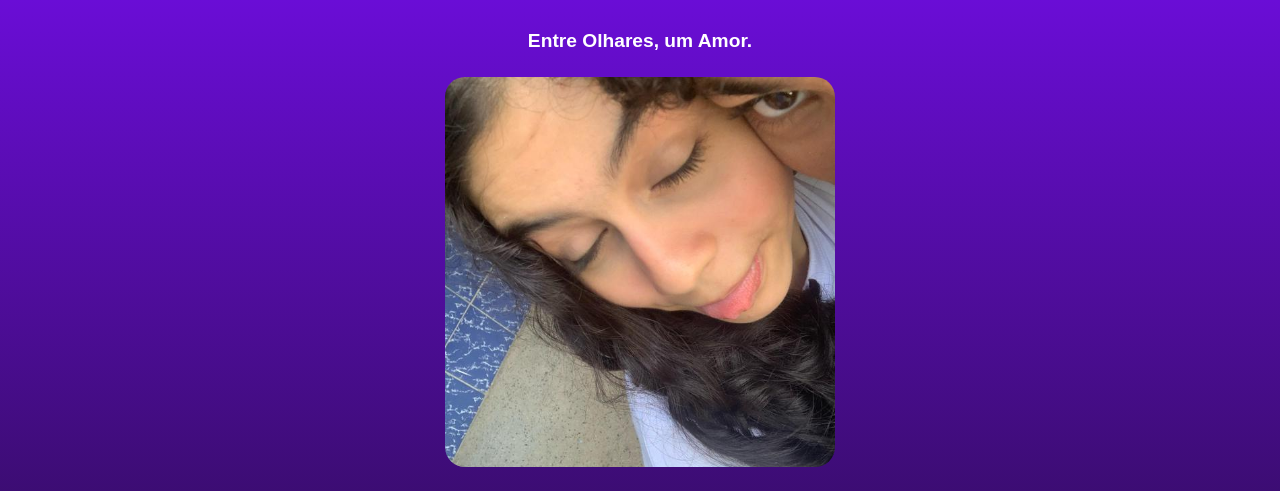
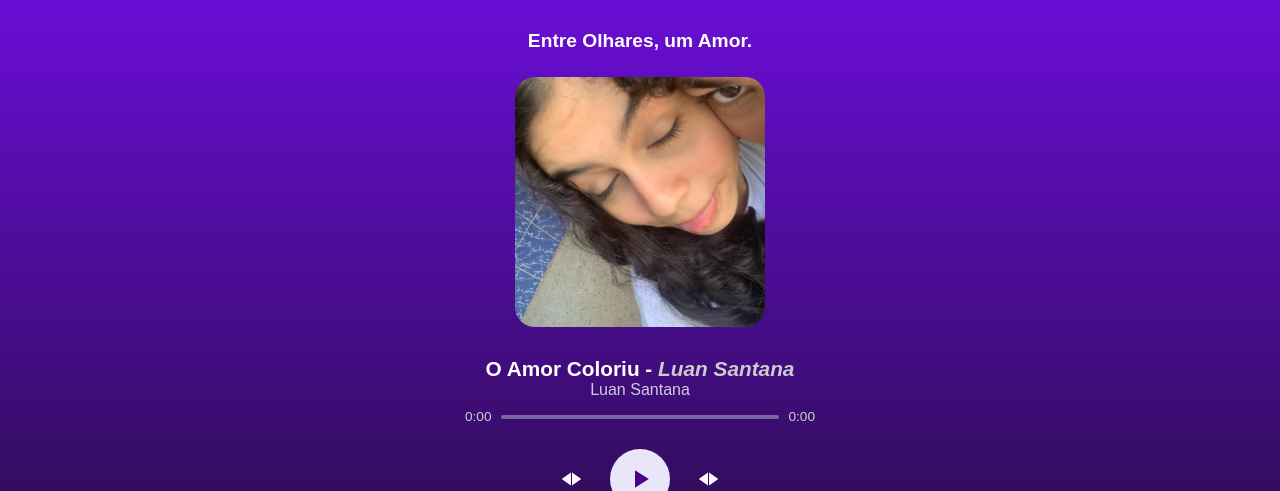
Before and after one commit to TeamAntiLagDeveloper/Entre-Olhares-um-Amor, a plain HTML site: page index.html in a window 1280 px wide. Shown: the top 491 px of the page. Drawn offline with Linux system fonts and the light colour scheme.

Commit message:
Add files via upload

```diff
--- a/index.html
+++ b/index.html
@@ -1,7 +1,6 @@
 <!DOCTYPE html>
 <html lang="pt-BR">
 <head>
-<meta name="viewport" content="width=device-width, initial-scale=1.0">
   <meta charset="UTF-8" />
   <title>Entre Olhares, um Amor.</title>
   <style>
@@ -13,10 +12,6 @@
     }
 
     body {
-  margin: 0;
-  padding: 0;
-  top: 0;
-  left: 0;
       font-family: 'Arial', sans-serif;
       background: linear-gradient(to bottom, #6a0dd6 0%, #4d008c 100%);
       color: white;
@@ -26,12 +21,8 @@
       flex-direction: column;
       justify-content: center;
       align-items: center;
-  background-size: cover;        /* cobre toda a tela */
-  background-position: center;   /* centraliza a imagem */
-  background-repeat: no-repeat;
-  min-height: 100vh;             /* garante altura total da viewport */
-  z-index: -1;          /* joga pro fundo */
-}
+      padding: 20px;
+    }
 
     header {
       font-weight: bold;
@@ -331,8 +322,8 @@ body {
     }
 
     .album-cover {
-      width: 390px;
-      height: 390px;
+      width: 250px;
+      height: 250px;
       object-fit: cover;
       border-radius: 20px;
       margin: 15px 0;
@@ -359,30 +350,30 @@ body {
   height: 28px;
 }
     .song-title {
-      font-size: 2.3em;
+      font-size: 1.3em;
       font-weight: 600;
       margin-top: 15px;
     }
 
     .artist {
-      font-size: 2em;
+      font-size: 1em;
       color: #d1cde0;
       margin-bottom: 10px;
     }
 
     .progress-container {
       width: 90%;
-      max-width: 500px;
+      max-width: 350px;
       display: flex;
       align-items: center;
       justify-content: space-between;
-      font-size: 1.25em;
+      font-size: 0.85em;
       color: #ccc;
     }
 
     .progress-bar {
       width: 100%;
-      height: 15px;
+      height: 4px;
       background: #7a66a1;
       border-radius: 2px;
       margin: 0 10px;
@@ -401,7 +392,7 @@ body {
       display: flex;
       justify-content: center;
       align-items: center;
-      gap: 45px;
+      gap: 25px;
       margin: 25px 0;
     }
 
@@ -422,15 +413,15 @@ body {
 
     .controls svg {
       fill: white;
-      width: 86px;
-      height: 66px;
+      width: 26px;
+      height: 26px;
     }
 
     .controls .play-btn {
       background: #eae6fa;
       border-radius: 50%;
-      width: 70px;
-      height: 70px;
+      width: 60px;
+      height: 60px;
       color: #4d008c;
       display: flex;
       align-items: center;
@@ -449,11 +440,7 @@ body {
 
     .leque-container {
       position: relative;
-  min-height: 55vh; /* ocupa toda a altura da tela */
-        width: 100%;
-  max-width: 800px;
-  padding: 0 10px;
-  flex-wrap: wrap;
+      width: 800px; /* largura maior para espaçamento total */
       height: 300px;
       display: flex;
       justify-content: center;
@@ -611,7 +598,7 @@ body {
     function formatTime(seconds) {
       const mins = Math.floor(seconds / 60);
       const secs = Math.floor(seconds % 60);
-      return `${mins}:${secs < 10 ? '0' : ''}${secs}`;
+      return ${mins}:${secs < 10 ? '0' : ''}${secs};
     }
 
     function togglePlay() {
@@ -653,7 +640,7 @@ body {
       const currentTime = audio.currentTime;
       const duration = audio.duration || 0;
       const progressPercent = (currentTime / duration) * 100;
-      progress.style.width = `${progressPercent}%`;
+      progress.style.width = ${progressPercent}%;
       startTime.textContent = formatTime(currentTime);
       endTime.textContent = formatTime(duration);
     });
```
